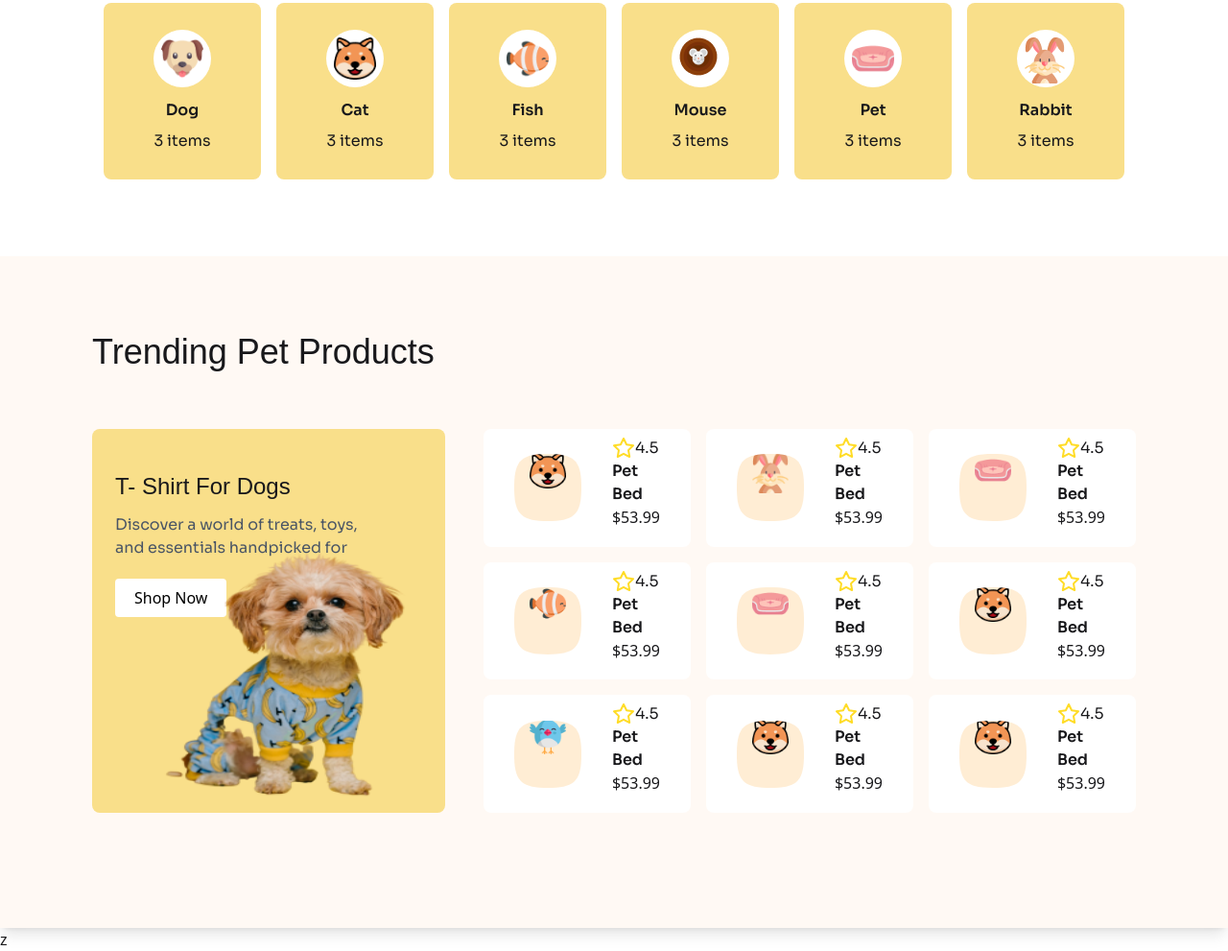
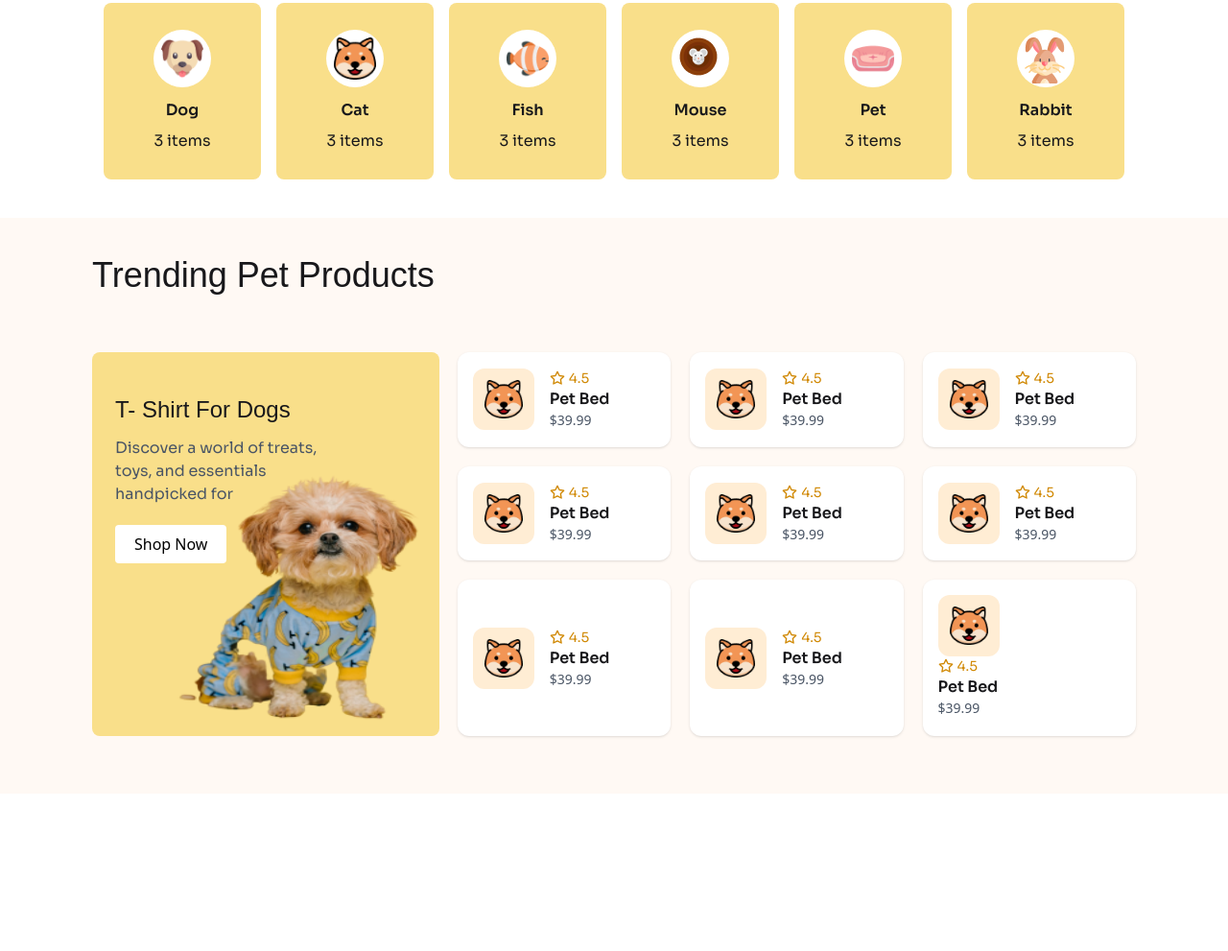
Before and after one commit to akhlas789/pamper-pet---project, a plain HTML site: page index.html in a window 1280 px wide. Shown: the part 987-1978 px from the top of the page at 96% size. After the commit the page ends 1814 px from the top, so only its background shows below. Drawn offline with nearby package versions, Linux system fonts and the light colour scheme; a web font is replaced by a local one.

Commit message:
product section complite

```diff
--- a/index.html
+++ b/index.html
@@ -189,18 +189,14 @@
     </section>
     <!-- category section end hare -->
     <!-- product section start hare -->
-    <section class="w-full h-[700px] bg-yellow_bg shadow-lg">
+    <section
+      class=" xl:h-[600px] h-[1050px] bg-yellow_bg bg-cover xl:mt-10 mt-10 xl:p-0 p-3 ">
       <div
-        class="xl:w-[85%] w-[100%] mx-auto xl:mt-20 mt-10 xl:mb-10 mb-4 py-20"
-      >
-        <h1
-          class="text-start font-ADLaM-Display xl:mb-15 mb-8 xl:text-4xl text-2xl"
-        >
-          Trending Pet Products
-        </h1>
-        <div class="flex xl:space-x-10 space-x-5">
+        class=" xl:w-[85%] w-[100%] mx-auto  xl:pt-10 xl:mb-10 mb-4 xl:py-0 py-5">
+        <h1 class="text-start font-ADLaM-Display xl:mb-15  mb-8 xl:text-4xl text-2xl ">Trending Pet Products</h1>
+        <div class="grid xl:grid-cols-[35%_65%] xl:grid-flow-col xl:space-x-4 ">
           <div
-            class="p-6 bg-biskut h-[400px] rounded-lg text-start w-[35%] relative"
+            class="xl:w-[95%] xl:p-6 p-4 bg-biskut h-[400px] rounded-lg text-start relative"
           >
             <h1 class="text-start font-ADLaM-Display xl:text-2xl text-1xl mt-5">
               T- Shirt For Dogs
@@ -214,139 +210,194 @@
               Shop Now
             </button>
             <img
-              class="h-[350px] w-[300px] absolute top-10 right-0"
+              class="h-[350px] w-[300px] absolute top-10 right-[-20px]"
               src="./c1-assets/cute-pet-small.png"
               alt=""
             />
           </div>
-          <div class="grid xl:grid-cols-3 grid-cols-2 gap-4 xl:w-[65%]">
-            <div class="flex bg-white px-8 py-2 rounded-lg px">
-              <div class="mask mask-squircle w-20 bg-orange-100 p-4 ">
+          <!-- singale card start hare -->
+          <div class="grid grid-cols-2 xl:grid-cols-3 gap-5 xl:mt-0 mt-10 w-">
+            <!-- Single Card -->
+            <div
+              class="bg-white rounded-xl shadow-sm p-4 flex items-center gap-4 hover:shadow-md transition"
+            >
+              <div
+                class="w-16 h-16 bg-orange-100 rounded-xl flex items-center justify-center"
+              >
                 <img
                   src="./c1-assets/cat-cartoon.png"
+                  alt="icon"
+                  class="w-10 h-10"
                 />
               </div>
-              <div class="justify-center items-center text-start ml-4">
-                <button class="flex items-center font-sora ml-4">
-                  <i class="text-golden" data-feather="star"></i> 4.5
-                </button>
-                <p class="font-sora text-base font-semibold ml-4">Pet Bed</p>
-                <p class="ml-4">$53.99</p>
+              <div>
+                <p class="flex items-center text-sm text-yellow-600 font-sora">
+                  <i data-feather="star" class="w-4 h-4 mr-1"></i> 4.5
+                </p>
+                <p class="font-sora font-semibold text-base">Pet Bed</p>
+                <p class="text-gray-600 text-sm">$39.99</p>
               </div>
             </div>
-            <div class="flex bg-white px-8 py-2 rounded-lg px">
-              <div class="mask mask-squircle w-20 bg-orange-100 p-4 ">
+            <div
+              class="bg-white rounded-xl shadow-sm p-4 flex items-center gap-4 hover:shadow-md transition"
+            >
+              <div
+                class="w-16 h-16 bg-orange-100 rounded-xl flex items-center justify-center"
+              >
                 <img
-                  src="./c1-assets/rabbit-cartoon.png"
+                  src="./c1-assets/cat-cartoon.png"
+                  alt="icon"
+                  class="w-10 h-10"
                 />
               </div>
-              <div class="justify-center items-center text-start ml-4">
-                <button class="flex items-center font-sora ml-4">
-                  <i class="text-golden" data-feather="star"></i> 4.5
-                </button>
-                <p class="font-sora text-base font-semibold ml-4">Pet Bed</p>
-                <p class="ml-4">$53.99</p>
+              <div>
+                <p class="flex items-center text-sm text-yellow-600 font-sora">
+                  <i data-feather="star" class="w-4 h-4 mr-1"></i> 4.5
+                </p>
+                <p class="font-sora font-semibold text-base">Pet Bed</p>
+                <p class="text-gray-600 text-sm">$39.99</p>
               </div>
             </div>
-            <div class="flex bg-white px-8 py-2 rounded-lg px">
-              <div class="mask mask-squircle w-20 bg-orange-100 p-4 ">
+            <div
+              class="bg-white rounded-xl shadow-sm p-4 flex items-center gap-4 hover:shadow-md transition"
+            >
+              <div
+                class="w-16 h-16 bg-orange-100 rounded-xl flex items-center justify-center"
+              >
                 <img
-                  src="./c1-assets/pet-couch.png"
+                  src="./c1-assets/cat-cartoon.png"
+                  alt="icon"
+                  class="w-10 h-10"
                 />
               </div>
-              <div class="justify-center items-center text-start ml-4">
-                <button class="flex items-center font-sora ml-4">
-                  <i class="text-golden" data-feather="star"></i> 4.5
-                </button>
-                <p class="font-sora text-base font-semibold ml-4">Pet Bed</p>
-                <p class="ml-4">$53.99</p>
+              <div>
+                <p class="flex items-center text-sm text-yellow-600 font-sora">
+                  <i data-feather="star" class="w-4 h-4 mr-1"></i> 4.5
+                </p>
+                <p class="font-sora font-semibold text-base">Pet Bed</p>
+                <p class="text-gray-600 text-sm">$39.99</p>
               </div>
             </div>
-            <div class="flex bg-white px-8 py-2 rounded-lg px">
-              <div class="mask mask-squircle w-20 bg-orange-100 p-4 ">
+            <div
+              class="bg-white rounded-xl shadow-sm p-4 flex items-center gap-4 hover:shadow-md transition"
+            >
+              <div
+                class="w-16 h-16 bg-orange-100 rounded-xl flex items-center justify-center"
+              >
                 <img
-                  src="./c1-assets/fish-cartoon.png"
+                  src="./c1-assets/cat-cartoon.png"
+                  alt="icon"
+                  class="w-10 h-10"
                 />
               </div>
-              <div class="justify-center items-center text-start ml-4">
-                <button class="flex items-center font-sora ml-4">
-                  <i class="text-golden" data-feather="star"></i> 4.5
-                </button>
-                <p class="font-sora text-base font-semibold ml-4">Pet Bed</p>
-                <p class="ml-4">$53.99</p>
+              <div>
+                <p class="flex items-center text-sm text-yellow-600 font-sora">
+                  <i data-feather="star" class="w-4 h-4 mr-1"></i> 4.5
+                </p>
+                <p class="font-sora font-semibold text-base">Pet Bed</p>
+                <p class="text-gray-600 text-sm">$39.99</p>
               </div>
             </div>
-            <div class="flex bg-white px-8 py-2 rounded-lg px">
-              <div class="mask mask-squircle w-20 bg-orange-100 p-4 ">
+            <div
+              class="bg-white rounded-xl shadow-sm p-4 flex items-center gap-4 hover:shadow-md transition"
+            >
+              <div
+                class="w-16 h-16 bg-orange-100 rounded-xl flex items-center justify-center"
+              >
                 <img
-                  src="./c1-assets/pet-couch.png"
+                  src="./c1-assets/cat-cartoon.png"
+                  alt="icon"
+                  class="w-10 h-10"
                 />
               </div>
-              <div class="justify-center items-center text-start ml-4">
-                <button class="flex items-center font-sora ml-4">
-                  <i class="text-golden" data-feather="star"></i> 4.5
-                </button>
-                <p class="font-sora text-base font-semibold ml-4">Pet Bed</p>
-                <p class="ml-4">$53.99</p>
+              <div>
+                <p class="flex items-center text-sm text-yellow-600 font-sora">
+                  <i data-feather="star" class="w-4 h-4 mr-1"></i> 4.5
+                </p>
+                <p class="font-sora font-semibold text-base">Pet Bed</p>
+                <p class="text-gray-600 text-sm">$39.99</p>
               </div>
             </div>
-            <div class="flex bg-white px-8 py-2 rounded-lg px">
-              <div class="mask mask-squircle w-20 bg-orange-100 p-4 ">
+            <div
+              class="bg-white rounded-xl shadow-sm p-4 flex items-center gap-4 hover:shadow-md transition"
+            >
+              <div
+                class="w-16 h-16 bg-orange-100 rounded-xl flex items-center justify-center"
+              >
                 <img
                   src="./c1-assets/cat-cartoon.png"
+                  alt="icon"
+                  class="w-10 h-10"
                 />
               </div>
-              <div class="justify-center items-center text-start ml-4">
-                <button class="flex items-center font-sora ml-4">
-                  <i class="text-golden" data-feather="star"></i> 4.5
-                </button>
-                <p class="font-sora text-base font-semibold ml-4">Pet Bed</p>
-                <p class="ml-4">$53.99</p>
+              <div>
+                <p class="flex items-center text-sm text-yellow-600 font-sora">
+                  <i data-feather="star" class="w-4 h-4 mr-1"></i> 4.5
+                </p>
+                <p class="font-sora font-semibold text-base">Pet Bed</p>
+                <p class="text-gray-600 text-sm">$39.99</p>
               </div>
             </div>
-            <div class="flex bg-white px-8 py-2 rounded-lg px">
-              <div class="mask mask-squircle w-20 bg-orange-100 p-4 ">
+            <div
+              class="bg-white rounded-xl shadow-sm p-4 flex items-center gap-4 hover:shadow-md transition"
+            >
+              <div
+                class="w-16 h-16 bg-orange-100 rounded-xl flex items-center justify-center"
+              >
                 <img
-                  src="./c1-assets/bird-cartoon.png"
+                  src="./c1-assets/cat-cartoon.png"
+                  alt="icon"
+                  class="w-10 h-10"
                 />
               </div>
-              <div class="justify-center items-center text-start ml-4">
-                <button class="flex items-center font-sora ml-4">
-                  <i class="text-golden" data-feather="star"></i> 4.5
-                </button>
-                <p class="font-sora text-base font-semibold ml-4">Pet Bed</p>
-                <p class="ml-4">$53.99</p>
+              <div>
+                <p class="flex items-center text-sm text-yellow-600 font-sora">
+                  <i data-feather="star" class="w-4 h-4 mr-1"></i> 4.5
+                </p>
+                <p class="font-sora font-semibold text-base">Pet Bed</p>
+                <p class="text-gray-600 text-sm">$39.99</p>
               </div>
             </div>
-            <div class="flex bg-white px-8 py-2 rounded-lg px">
-              <div class="mask mask-squircle w-20 bg-orange-100 p-4 ">
+            <div
+              class="bg-white rounded-xl shadow-sm p-4 flex items-center gap-4 hover:shadow-md transition"
+            >
+              <div
+                class="w-16 h-16 bg-orange-100 rounded-xl flex items-center justify-center"
+              >
                 <img
                   src="./c1-assets/cat-cartoon.png"
+                  alt="icon"
+                  class="w-10 h-10"
                 />
               </div>
-              <div class="justify-center items-center text-start ml-4">
-                <button class="flex items-center font-sora ml-4">
-                  <i class="text-golden" data-feather="star"></i> 4.5
-                </button>
-                <p class="font-sora text-base font-semibold ml-4">Pet Bed</p>
-                <p class="ml-4">$53.99</p>
+              <div>
+                <p class="flex items-center text-sm text-yellow-600 font-sora">
+                  <i data-feather="star" class="w-4 h-4 mr-1"></i> 4.5
+                </p>
+                <p class="font-sora font-semibold text-base">Pet Bed</p>
+                <p class="text-gray-600 text-sm">$39.99</p>
               </div>
             </div>
-            <div class="flex bg-white px-8 py-2 rounded-lg px">
-              <div class="mask mask-squircle w-20 bg-orange-100 p-4 ">
+            <div
+              class="bg-white rounded-xl shadow-sm p-4 flex items-center gap-4 hover:shadow-md hidden md:block transition"
+            >
+              <div
+                class="w-16 h-16 bg-orange-100 rounded-xl flex items-center justify-center"
+              >
                 <img
                   src="./c1-assets/cat-cartoon.png"
+                  alt="icon"
+                  class="w-10 h-10"
                 />
               </div>
-              <div class="justify-center items-center text-start ml-4">
-                <button class="flex items-center font-sora ml-4">
-                  <i class="text-golden" data-feather="star"></i> 4.5
-                </button>
-                <p class="font-sora text-base font-semibold ml-4">Pet Bed</p>
-                <p class="ml-4">$53.99</p>
+              <div>
+                <p class="flex items-center text-sm text-yellow-600 font-sora">
+                  <i data-feather="star" class="w-4 h-4 mr-1"></i> 4.5
+                </p>
+                <p class="font-sora font-semibold text-base">Pet Bed</p>
+                <p class="text-gray-600 text-sm">$39.99</p>
               </div>
             </div>
-
           </div>
         </div>
       </div>
@@ -367,4 +418,3 @@
     </script>
   </body>
 </html>
-z
```
